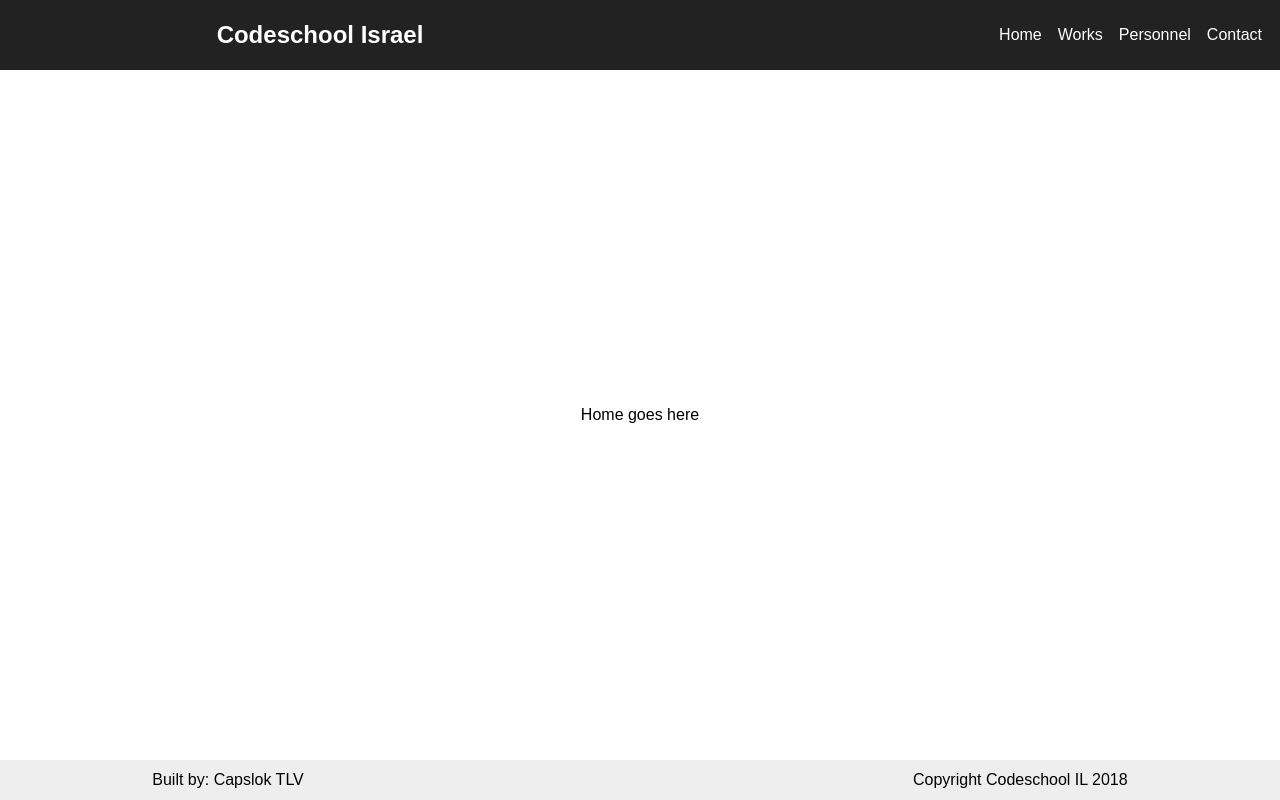
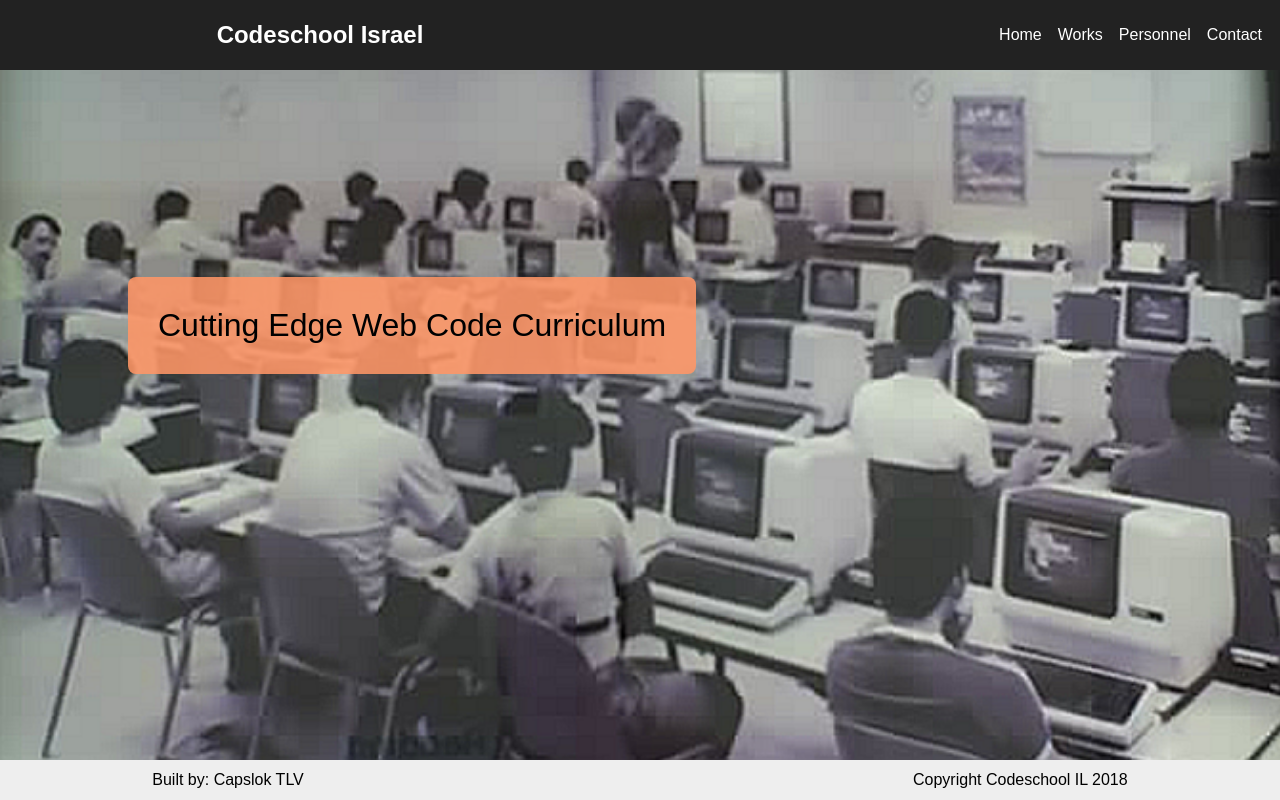
Before and after one commit to nikfrank/lok-codeschool, a React (Create React App) app: page /home in a window 1280 px wide. Built offline with nearby package versions, Linux system fonts and the light colour scheme.

Commit message:
home bg and float start

```diff
--- a/src/Home.js
+++ b/src/Home.js
@@ -1,10 +1,30 @@
 import React, { Component } from 'react';
 import './Home.css';
+
+import background from './computer-lab-old.png';
 
 class Home extends Component {
   render(){
     return (
-      <div>Home goes here</div>
+      <div style={{
+        backgroundImage: `url(${background})`,
+        flexGrow: 1,
+        position: 'relative',
+        backgroundSize: 'cover',
+      }}>
+
+        <div style={{
+          position: 'absolute',
+          top: '30%',
+          left: '10%',
+          padding: 30,
+          borderRadius: 8,
+          fontSize: '2em',
+          backgroundColor: 'rgba(255, 150, 102, 0.875)',
+        }}>
+          Cutting Edge Web Code Curriculum
+        </div>
+      </div>
     );
   }
 }
```
Also changed, not shown: src/computer-lab-old.png (added).
